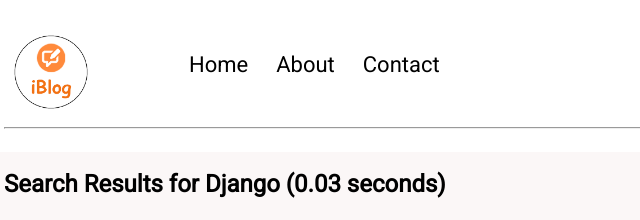
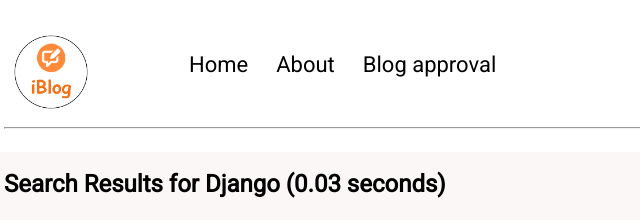
Before and after one commit to Vaibhav2887/blog, a plain HTML site: page search.html in a window 1280 px wide. Shown: the top 220 px of the page, 124-764 px from the left. Drawn offline with Linux system fonts and the light colour scheme; a web font is replaced by a local one.

Commit message:
Update search.html

```diff
--- a/search.html
+++ b/search.html
@@ -17,7 +17,7 @@
             <ul>
                 <li><a href="index.html">Home</a></li>
                 <li><a href="aboutus.html">About</a></li>
-                <li><a href="contact.html">Contact</a></li>
+                <li><a href="contact.html">Blog approval</a></li>
             </ul>
         </div>
         <div class="nav-right">
```
